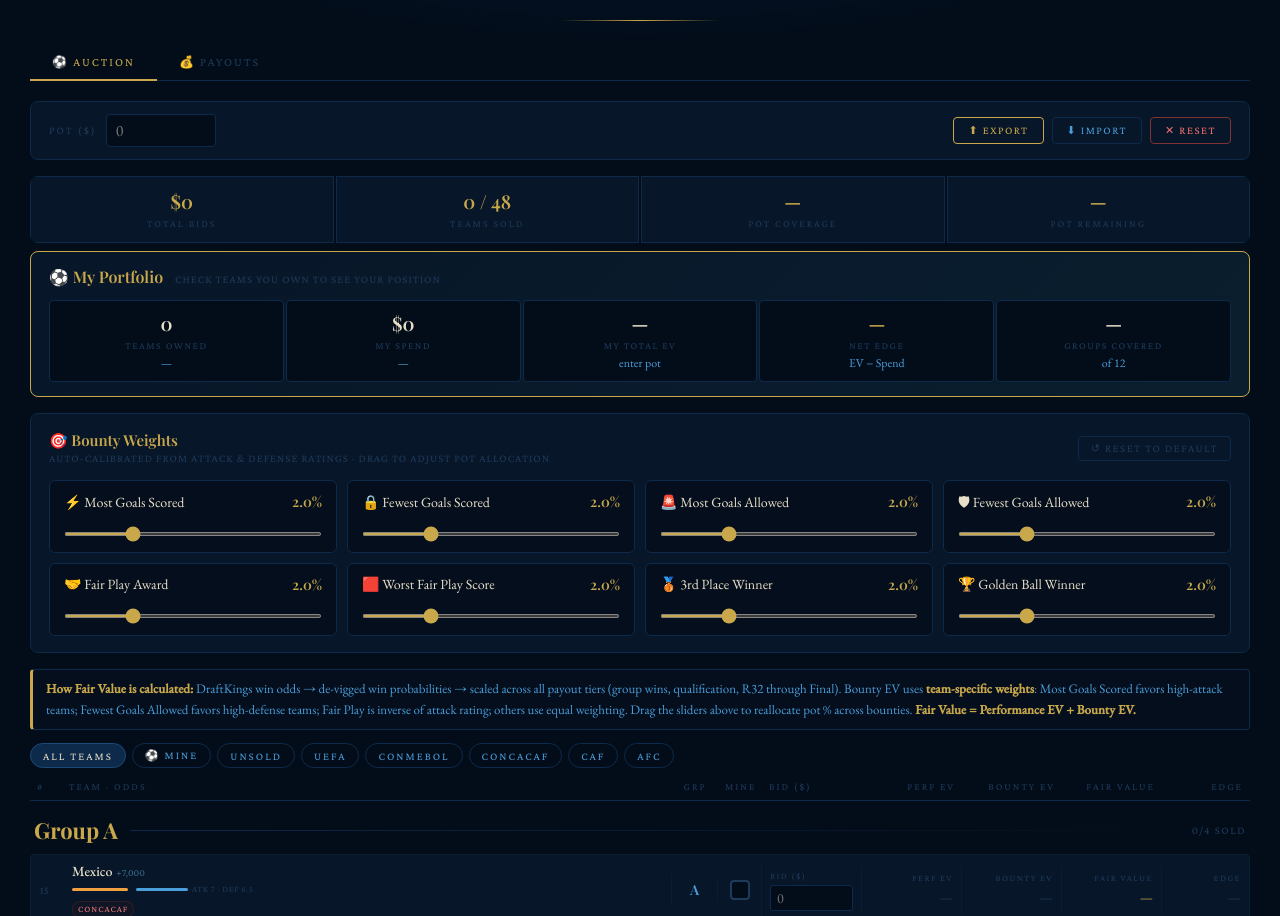
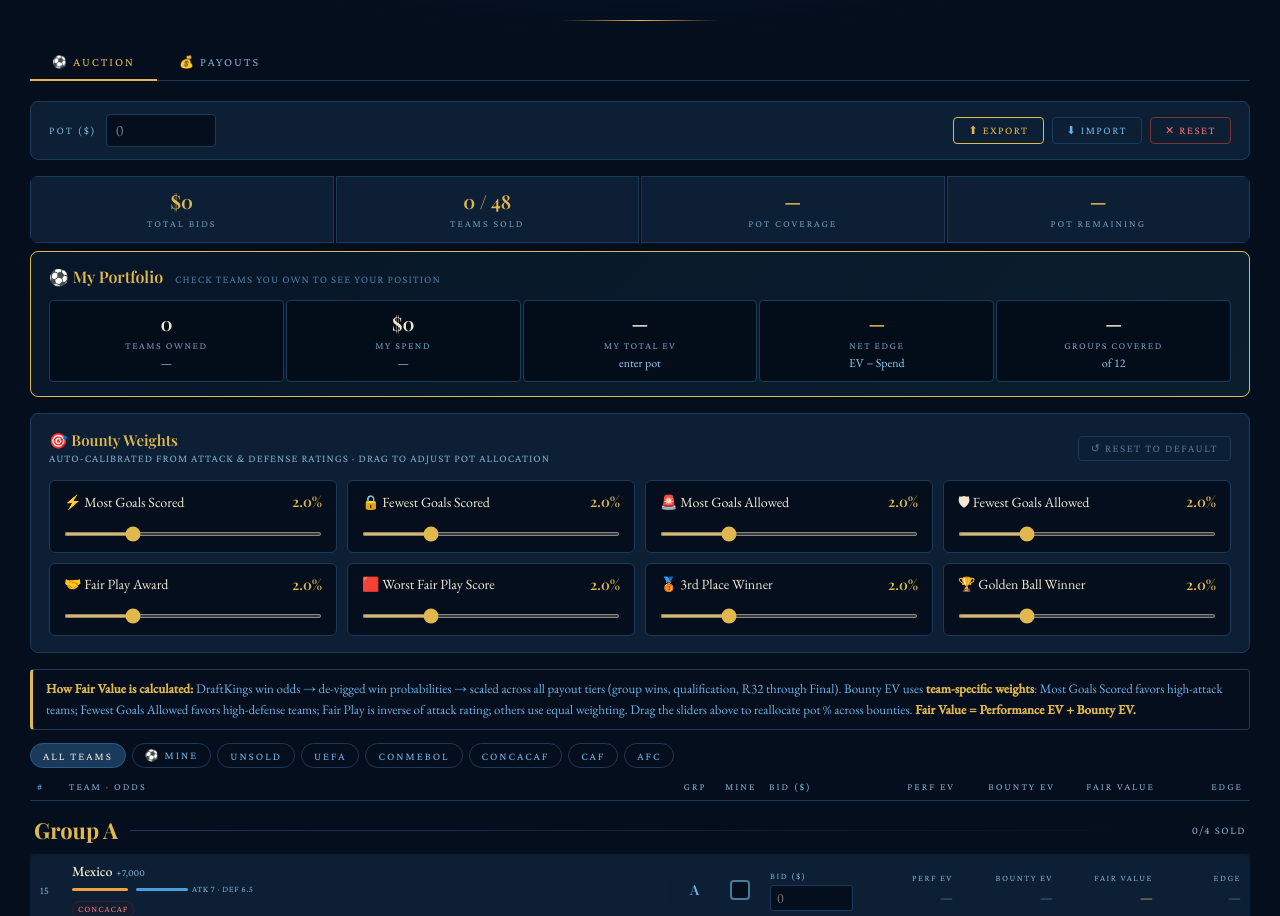
Before and after one commit to stapledm/world-cup-soccer, a plain HTML site: page index.html in a window 1280 px wide. Shown: the part 184-1100 px from the top of the page. Drawn offline with nearby package versions, Linux system fonts and the light colour scheme; a web font is replaced by a local one.

Commit message:
index.html

```diff
--- a/index.html
+++ b/index.html
@@ -14,11 +14,11 @@
 <link href="https://fonts.googleapis.com/css2?family=Playfair+Display:ital,wght@0,400;0,600;0,700;1,400&family=EB+Garamond:wght@400;500&family=Crimson+Pro:wght@300;400;600&display=swap" rel="stylesheet"/>
 <style>
 :root{
-  --navy:#030d1a;--navy-mid:#071628;--navy-dark:#050f20;
-  --blue-border:#0e2a4a;--blue-accent:#1a4a7a;--blue-muted:#1e3a5a;
-  --blue-text:#4a9eda;--blue-bright:#6bb8f0;
-  --gold:#c9a84c;--gold-light:#e0c97a;--cream:#e8dfc8;
-  --green-text:#7fd4a0;--positive:#4ade80;--negative:#f87171;--warn:#facc15;
+  --navy:#050e1c;--navy-mid:#0c1f35;--navy-dark:#070f1e;
+  --blue-border:#1a3a5c;--blue-accent:#2a5a8a;--blue-muted:#4a7a9a;
+  --blue-text:#6ab4e8;--blue-bright:#8ecef5;
+  --gold:#e0b84e;--gold-light:#f0d080;--cream:#f0e8d0;
+  --green-text:#5ee89a;--positive:#4ade80;--negative:#ff7070;--warn:#facc15;
 }
 *,*::before,*::after{box-sizing:border-box;margin:0;padding:0;}
 html{scroll-behavior:smooth;}
@@ -36,7 +36,7 @@
 
 /* TABS */
 .tab-bar{display:flex;gap:0;border-bottom:1px solid var(--blue-border);margin-bottom:20px;}
-.tab-btn{font-family:'Crimson Pro',serif;font-size:12px;letter-spacing:2px;text-transform:uppercase;padding:10px 22px;border:none;background:transparent;color:var(--blue-muted);cursor:pointer;border-bottom:2px solid transparent;transition:all .15s;margin-bottom:-1px;}
+.tab-btn{font-family:'Crimson Pro',serif;font-size:12px;letter-spacing:2px;text-transform:uppercase;padding:10px 22px;border:none;background:transparent;color:#7aaccc;cursor:pointer;border-bottom:2px solid transparent;transition:all .15s;margin-bottom:-1px;}
 .tab-btn:hover{color:var(--cream);}
 .tab-btn.active{color:var(--gold);border-bottom-color:var(--gold);}
 .tab-pane{display:none;}
@@ -45,7 +45,7 @@
 /* TOOLBAR */
 .toolbar{display:flex;gap:12px;align-items:center;flex-wrap:wrap;background:var(--navy-mid);border:1px solid var(--blue-border);border-radius:8px;padding:12px 18px;margin-bottom:16px;}
 .toolbar-group{display:flex;align-items:center;gap:9px;}
-.toolbar-label{font-family:'Crimson Pro',serif;font-size:11px;letter-spacing:2px;text-transform:uppercase;color:var(--blue-muted);white-space:nowrap;}
+.toolbar-label{font-family:'Crimson Pro',serif;font-size:11px;letter-spacing:2px;text-transform:uppercase;color:#7aaccc;white-space:nowrap;}
 .toolbar input[type=number]{background:var(--navy);border:1px solid var(--blue-border);border-radius:4px;color:var(--gold);font-family:'EB Garamond',serif;font-size:16px;padding:5px 9px;width:110px;outline:none;transition:border-color .2s;}
 .toolbar input[type=number]:focus{border-color:var(--gold);}
 .toolbar-actions{margin-left:auto;display:flex;gap:8px;flex-wrap:wrap;}
@@ -58,7 +58,7 @@
 .stats-bar{display:grid;grid-template-columns:repeat(4,1fr);gap:2px;margin-bottom:10px;border-radius:8px;overflow:hidden;}
 .stat{background:var(--navy-mid);border:1px solid var(--blue-border);padding:11px 13px;text-align:center;}
 .stat-val{display:block;font-family:'Playfair Display',serif;font-size:19px;font-weight:600;color:var(--gold);}
-.stat-lbl{font-family:'Crimson Pro',serif;font-size:10px;letter-spacing:2px;text-transform:uppercase;color:var(--blue-muted);margin-top:2px;}
+.stat-lbl{font-family:'Crimson Pro',serif;font-size:10px;letter-spacing:2px;text-transform:uppercase;color:#6a9aba;margin-top:2px;}
 
 /* PORTFOLIO */
 .portfolio-panel{background:linear-gradient(135deg,#071628,#0a1e2e);border:1px solid var(--gold);border-radius:8px;padding:14px 18px;margin-bottom:16px;}
@@ -68,8 +68,8 @@
 .portfolio-grid{display:grid;grid-template-columns:repeat(5,1fr);gap:2px;}
 .port-stat{background:#030d1a;border:1px solid var(--blue-border);border-radius:4px;padding:9px 11px;text-align:center;}
 .port-val{display:block;font-family:'Playfair Display',serif;font-size:19px;font-weight:600;color:var(--cream);}
-.port-lbl{display:block;font-family:'Crimson Pro',serif;font-size:10px;letter-spacing:1.5px;text-transform:uppercase;color:var(--blue-muted);margin-top:2px;}
-.port-sub{display:block;font-family:'EB Garamond',serif;font-size:12px;color:var(--blue-text);margin-top:2px;}
+.port-lbl{display:block;font-family:'Crimson Pro',serif;font-size:10px;letter-spacing:1.5px;text-transform:uppercase;color:#6a9aba;margin-top:2px;}
+.port-sub{display:block;font-family:'EB Garamond',serif;font-size:12px;color:var(--blue-bright);margin-top:2px;}
 
 /* EV NOTE */
 .ev-note{background:#040e1c;border:1px solid var(--blue-border);border-left:3px solid var(--gold);border-radius:4px;padding:9px 13px;margin-bottom:13px;font-family:'EB Garamond',serif;font-size:13px;color:var(--blue-text);line-height:1.6;}
@@ -85,19 +85,19 @@
 .bounty-control-panel{background:var(--navy-mid);border:1px solid var(--blue-border);border-radius:8px;padding:16px 18px;margin-bottom:16px;}
 .bounty-control-header{display:flex;align-items:center;justify-content:space-between;margin-bottom:14px;flex-wrap:wrap;gap:8px;}
 .bounty-control-title{font-family:'Playfair Display',serif;font-size:15px;color:var(--gold);font-weight:600;}
-.bounty-control-subtitle{font-family:'Crimson Pro',serif;font-size:11px;color:var(--blue-muted);letter-spacing:1px;text-transform:uppercase;}
+.bounty-control-subtitle{font-family:'Crimson Pro',serif;font-size:11px;color:#7aaccc;letter-spacing:1px;text-transform:uppercase;}
 .bounty-sliders{display:grid;grid-template-columns:repeat(auto-fill,minmax(280px,1fr));gap:10px;}
 .bounty-slider-item{background:#040e1c;border:1px solid var(--blue-border);border-radius:6px;padding:10px 14px;}
 .bounty-slider-top{display:flex;justify-content:space-between;align-items:center;margin-bottom:6px;}
 .bounty-slider-name{font-family:'EB Garamond',serif;font-size:14px;color:var(--cream);}
 .bounty-slider-val{font-family:'Playfair Display',serif;font-size:14px;color:var(--gold);font-weight:600;min-width:36px;text-align:right;}
-.bounty-slider-pct{font-family:'Crimson Pro',serif;font-size:10px;color:var(--blue-muted);letter-spacing:1px;}
+.bounty-slider-pct{font-family:'Crimson Pro',serif;font-size:10px;color:#7aaccc;letter-spacing:1px;}
 input[type=range]{width:100%;height:4px;accent-color:var(--gold);cursor:pointer;border-radius:2px;}
 .bounty-reset{font-family:'Crimson Pro',serif;font-size:11px;letter-spacing:1.5px;text-transform:uppercase;padding:5px 12px;border-radius:4px;border:1px solid var(--blue-border);background:transparent;color:var(--blue-muted);cursor:pointer;transition:all .15s;}
 .bounty-reset:hover{border-color:var(--gold);color:var(--gold);}
 
 /* COL HEADER — #, team, group, mine, bid, perf-ev, bounty-ev, total-fv, edge */
-.col-header{display:grid;grid-template-columns:32px 1fr 46px 44px 100px 100px 100px 100px 88px;padding:0 0 6px;font-family:'Crimson Pro',serif;font-size:10px;letter-spacing:2px;text-transform:uppercase;color:var(--blue-muted);border-bottom:1px solid var(--blue-border);margin-bottom:4px;}
+.col-header{display:grid;grid-template-columns:32px 1fr 46px 44px 100px 100px 100px 100px 88px;padding:0 0 6px;font-family:'Crimson Pro',serif;font-size:10px;letter-spacing:2px;text-transform:uppercase;color:#7aaccc;border-bottom:1px solid var(--blue-border);margin-bottom:4px;}
 .col-header>div{padding:0 7px;}
 .team-list{display:flex;flex-direction:column;gap:2px;}
 .team-row{display:grid;grid-template-columns:32px 1fr 46px 44px 100px 100px 100px 100px 88px;align-items:center;background:var(--navy-mid);border:1px solid #0a1e32;border-radius:4px;overflow:hidden;transition:border-color .15s,background .15s;}
@@ -106,13 +106,13 @@
 .team-row.is-mine{background:#071a28;border-color:#1a4a7a;}
 .team-row.is-mine:hover{background:#091e2e;}
 
-.team-num{padding:9px 0 9px 9px;font-family:'Crimson Pro',serif;font-size:11px;color:var(--blue-muted);}
+.team-num{padding:9px 0 9px 9px;font-family:'Crimson Pro',serif;font-size:11px;color:#7aaccc;}
 .team-name-cell{padding:7px 9px;}
 .team-name{font-size:14px;color:var(--cream);font-weight:500;line-height:1.3;}
-.odds-tag{font-family:'Crimson Pro',serif;font-size:10px;color:#3a6a8a;margin-left:4px;}
+.odds-tag{font-family:'Crimson Pro',serif;font-size:10px;color:#7aaccc;margin-left:4px;}
 .rating-bar-wrap{display:flex;align-items:center;gap:4px;margin-top:3px;}
 .rating-bar{height:3px;border-radius:2px;min-width:2px;}
-.rating-label{font-family:'Crimson Pro',serif;font-size:9px;letter-spacing:.5px;color:var(--blue-muted);}
+.rating-label{font-family:'Crimson Pro',serif;font-size:9px;letter-spacing:.5px;color:#7aaccc;}
 .conf-tag{display:inline-block;font-family:'Crimson Pro',serif;font-size:9px;letter-spacing:1px;text-transform:uppercase;padding:1px 5px;border-radius:8px;margin-top:2px;}
 .conf-UEFA{background:#1a2a5a22;color:#7aaaf0;border:1px solid #1a3a8a44;}
 .conf-CONMEBOL{background:#1a4a2a22;color:#7adf9a;border:1px solid #1a6a3a44;}
@@ -127,17 +127,17 @@
 .own-checkbox:checked{background:var(--gold);border-color:var(--gold);}
 .own-checkbox:checked::after{content:'';position:absolute;left:4px;top:1px;width:7px;height:11px;border:2px solid var(--navy);border-top:none;border-left:none;transform:rotate(45deg);}
 .lot-cell{padding:6px 8px;border-left:1px solid #0a1e32;}
-.lot-cell label{display:block;font-family:'Crimson Pro',serif;font-size:9px;letter-spacing:1.5px;text-transform:uppercase;color:var(--blue-muted);margin-bottom:2px;}
+.lot-cell label{display:block;font-family:'Crimson Pro',serif;font-size:9px;letter-spacing:1.5px;text-transform:uppercase;color:#7aaccc;margin-bottom:2px;}
 .lot-cell input[type=number]{background:var(--navy);border:1px solid var(--blue-border);border-radius:3px;color:var(--green-text);font-family:'EB Garamond',serif;font-size:14px;padding:3px 6px;width:100%;outline:none;}
 .lot-cell input[type=number]:focus{border-color:var(--blue-accent);}
 .num-cell{padding:6px 8px;border-left:1px solid #0a1e32;text-align:right;}
-.micro-label{font-family:'Crimson Pro',serif;font-size:9px;letter-spacing:1.5px;text-transform:uppercase;color:var(--blue-muted);display:block;margin-bottom:2px;}
+.micro-label{font-family:'Crimson Pro',serif;font-size:9px;letter-spacing:1.5px;text-transform:uppercase;color:#7aaccc;display:block;margin-bottom:2px;}
 .v{font-family:'EB Garamond',serif;font-size:14px;}
-.v-pos{color:var(--positive);}.v-neg{color:var(--negative);}.v-neu{color:var(--blue-text);}.v-dim{color:#1e3a5a;}.v-gold{color:var(--gold);}
-.v-sub{font-family:'Crimson Pro',serif;font-size:10px;color:var(--blue-muted);display:block;margin-top:1px;}
+.v-pos{color:var(--positive);}.v-neg{color:var(--negative);}.v-neu{color:var(--blue-bright);}.v-dim{color:#4a7a9a;}.v-gold{color:var(--gold);}
+.v-sub{font-family:'Crimson Pro',serif;font-size:10px;color:#7aaccc;display:block;margin-top:1px;}
 
 /* PAYOUT SECTION */
-.section-toggle{display:flex;align-items:center;gap:10px;cursor:pointer;user-select:none;padding:11px 0;border-top:1px solid var(--blue-border);margin-top:18px;font-family:'Crimson Pro',serif;font-size:11px;letter-spacing:2px;text-transform:uppercase;color:var(--blue-muted);transition:color .15s;}
+.section-toggle{display:flex;align-items:center;gap:10px;cursor:pointer;user-select:none;padding:11px 0;border-top:1px solid var(--blue-border);margin-top:18px;font-family:'Crimson Pro',serif;font-size:11px;letter-spacing:2px;text-transform:uppercase;color:#7aaccc;transition:color .15s;}
 .section-toggle:hover{color:var(--gold);}
 .chevron{font-size:10px;transition:transform .2s;display:inline-block;}
 .chevron.open{transform:rotate(90deg);}
@@ -148,17 +148,17 @@
 .payout-name{font-family:'EB Garamond',serif;font-size:13px;color:var(--cream);}
 .payout-right{text-align:right;flex-shrink:0;}
 .payout-pct{font-family:'Playfair Display',serif;font-size:13px;color:var(--gold);font-weight:600;display:block;}
-.payout-count{font-family:'Crimson Pro',serif;font-size:9px;color:var(--blue-muted);letter-spacing:1px;}
-.payout-dollar{font-family:'EB Garamond',serif;font-size:12px;color:var(--blue-text);}
-.payout-note{font-family:'EB Garamond',serif;font-size:13px;color:var(--blue-muted);line-height:1.6;border-top:1px solid var(--blue-border);padding-top:10px;margin-top:10px;}
-.payout-note strong{color:var(--blue-text);}
+.payout-count{font-family:'Crimson Pro',serif;font-size:9px;color:#7aaccc;letter-spacing:1px;}
+.payout-dollar{font-family:'EB Garamond',serif;font-size:12px;color:var(--blue-bright);}
+.payout-note{font-family:'EB Garamond',serif;font-size:13px;color:#7aaccc;line-height:1.6;border-top:1px solid var(--blue-border);padding-top:10px;margin-top:10px;}
+.payout-note strong{color:var(--blue-bright);}
 
 /* MODAL */
 .modal-overlay{position:fixed;inset:0;background:#000000cc;z-index:100;display:flex;align-items:center;justify-content:center;padding:20px;}
 .modal-overlay.hidden{display:none;}
 .modal{background:var(--navy-dark);border:1px solid var(--gold);border-radius:8px;padding:24px;max-width:540px;width:100%;}
 .modal h2{font-family:'Playfair Display',serif;font-size:19px;color:var(--gold);margin-bottom:5px;}
-.modal p{font-family:'EB Garamond',serif;font-size:14px;color:var(--blue-text);margin-bottom:13px;line-height:1.5;}
+.modal p{font-family:'EB Garamond',serif;font-size:14px;color:var(--blue-bright);margin-bottom:13px;line-height:1.5;}
 .modal textarea{width:100%;height:110px;background:var(--navy);border:1px solid var(--blue-border);border-radius:4px;color:var(--cream);font-family:monospace;font-size:12px;padding:8px;resize:vertical;outline:none;margin-bottom:11px;}
 .modal-actions{display:flex;gap:10px;justify-content:flex-end;}
 .save-indicator{position:fixed;bottom:20px;right:20px;background:var(--navy-mid);border:1px solid var(--blue-accent);border-radius:20px;padding:6px 16px;font-family:'Crimson Pro',serif;font-size:12px;letter-spacing:1px;color:var(--blue-bright);opacity:0;transition:opacity .3s;z-index:50;}
@@ -169,7 +169,7 @@
 .group-header:first-child{margin-top:0;}
 .group-letter{font-family:'Playfair Display',serif;font-size:22px;font-weight:700;color:var(--gold);min-width:28px;}
 .group-header-line{flex:1;height:1px;background:linear-gradient(90deg,var(--blue-border),transparent);}
-.group-header-meta{font-family:'Crimson Pro',serif;font-size:11px;letter-spacing:1.5px;text-transform:uppercase;color:var(--blue-muted);white-space:nowrap;}
+.group-header-meta{font-family:'Crimson Pro',serif;font-size:11px;letter-spacing:1.5px;text-transform:uppercase;color:#7aaccc;white-space:nowrap;}
 
 @media(max-width:1060px){
   .team-row,.col-header{grid-template-columns:28px 1fr 40px 38px 88px 90px 90px 90px;}
```
